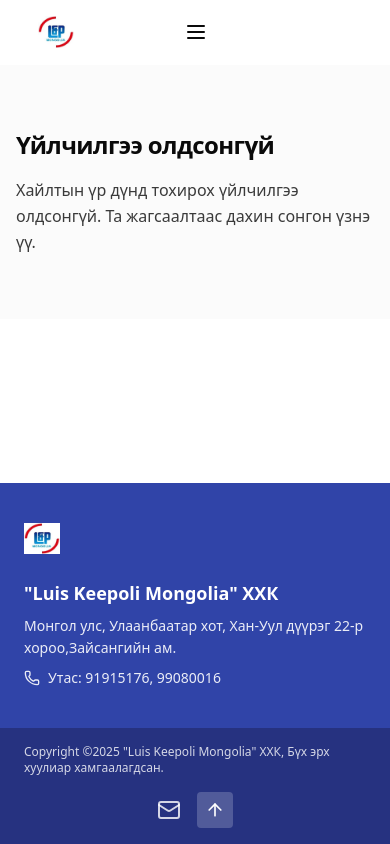
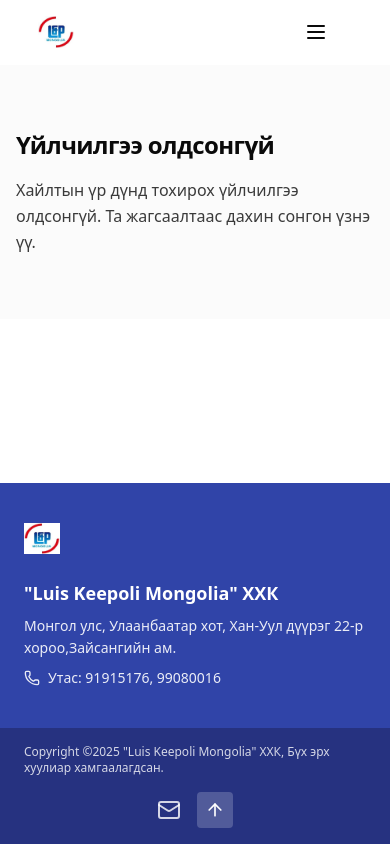
Before and after one commit to Munkhtmln/LuisKeepoliMongolia, a Next.js app: page /services/1 in a window 390 px wide. Built offline with nearby package versions, Linux system fonts and the light colour scheme.

Commit message:
mobile done

```diff
--- a/src/app/_components/Header.tsx
+++ b/src/app/_components/Header.tsx
@@ -6,12 +6,14 @@ import Link from "next/link";
 import { Menu } from "lucide-react";
 import {
   Sheet,
+  SheetClose,
   SheetContent,
   SheetHeader,
   SheetTitle,
   SheetTrigger,
 } from "@/components/ui/sheet";
 import { cn } from "@/lib/utils";
+import { Button } from "@/components/ui/button";
 
 const navItems = [
   { label: "НҮҮР ХУУДАС", href: "/" },
@@ -51,7 +53,7 @@ export default function Header() {
       }}
     >
       <div className="mx-auto max-w-7xl px-4 sm:px-6 lg:px-8">
-        <div className="flex h-16 items-center  gap-20 lg:h-20">
+        <div className="flex h-16 items-center  gap-50 lg:h-20">
           {/* Logo - overflowing (visible overflow, no shrink) */}
           <div className="relative flex shrink-0 overflow-visible">
             <Link
@@ -86,7 +88,7 @@ export default function Header() {
           </nav>
 
           {/* Mobile: Sheet trigger */}
-          <div className="flex lg:hidden">
+          <div className="flex items-center lg:hidden">
             <Sheet open={mobileSheetOpen} onOpenChange={setMobileSheetOpen}>
               <SheetTrigger asChild>
                 <button
@@ -99,7 +101,7 @@ export default function Header() {
               </SheetTrigger>
               <SheetContent
                 side="right"
-                className="w-full max-w-xs border-l bg-white/95 backdrop-blur-md sm:max-w-sm"
+                className="w-full max-w-3xs border-l bg-white/95 backdrop-blur-md sm:max-w-sm"
               >
                 <SheetHeader className="sr-only">
                   <SheetTitle>Цэс</SheetTitle>
@@ -118,7 +120,15 @@ export default function Header() {
                       {item.label}
                     </Link>
                   ))}
-                </nav>
+                </nav>{" "}
+                <SheetClose asChild>
+                  <Button
+                    variant="outline"
+                    className="border-0 bg-transparent hover:bg-black/5 focus-visible:outline-none focus-visible:ring-2 focus-visible:ring-ring absolute top-4 right-4"
+                  >
+                    X
+                  </Button>
+                </SheetClose>
               </SheetContent>
             </Sheet>
           </div>
--- a/src/app/page.tsx
+++ b/src/app/page.tsx
@@ -66,13 +66,9 @@ export default function Home() {
         </div>
       </section>
       <Body />
-      {/* <Body2 /> */}
       <ArticleSection />
-      {/* <FeaturedArticle /> */}
       <Bracket />
       <ServicesSection />
-      {/* <BranchesSection /> */}
-      {/* <PartnersSection /> */}
     </div>
   );
 }
```
